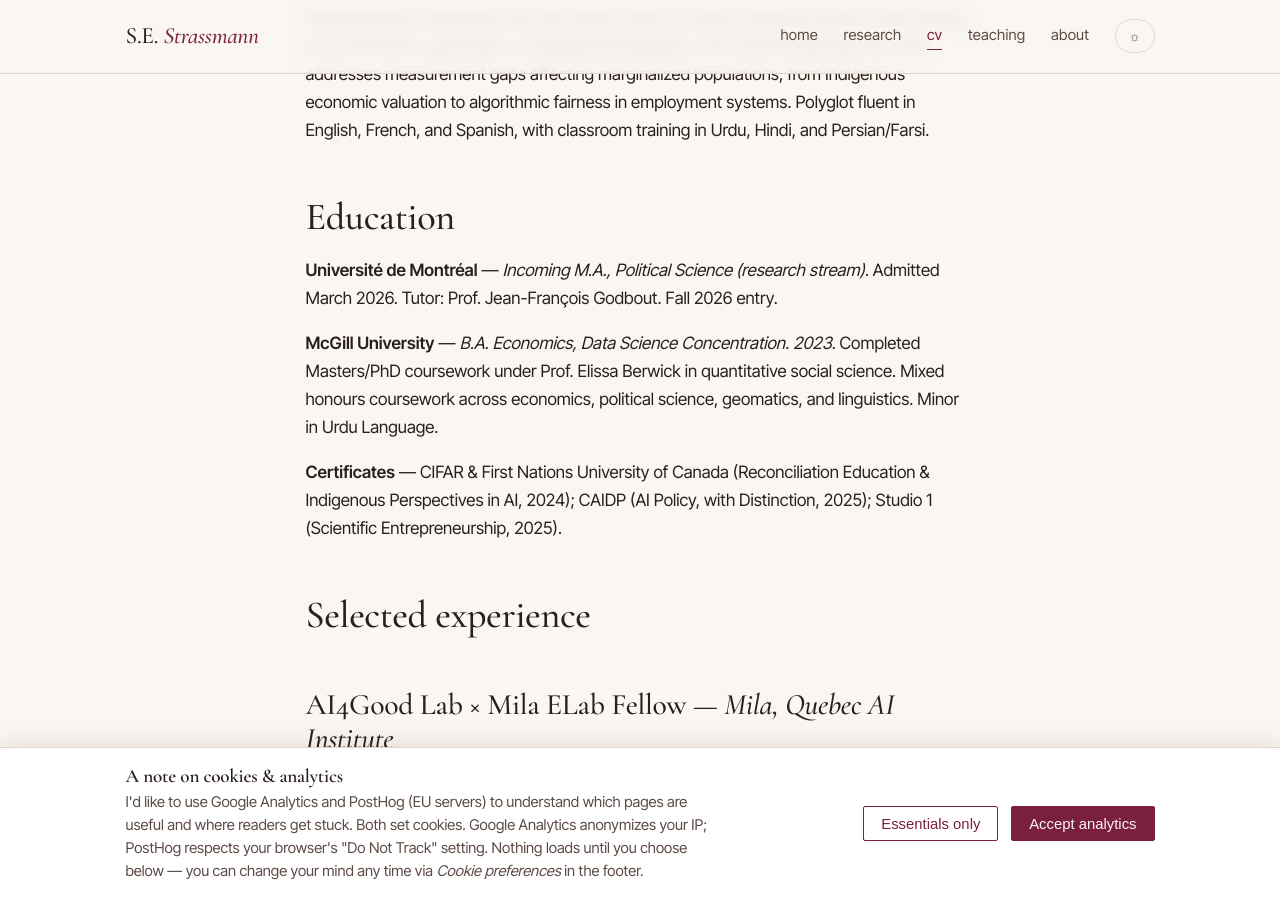
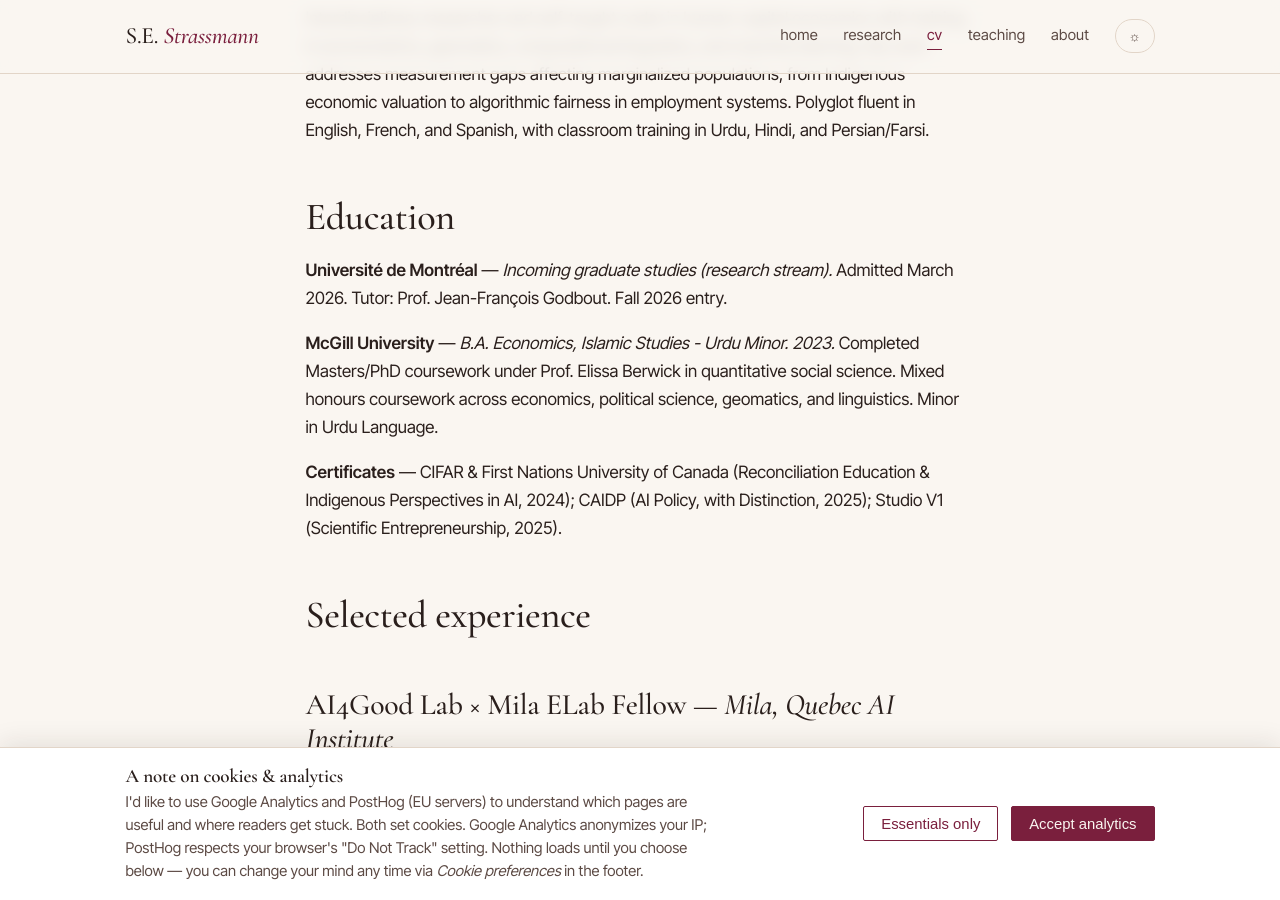
Before and after one commit to sophiestrazie/sophiestrazie.github.io, a Jekyll site: the page built from _pages/cv.md, in a window 1280 px wide and 900 px high, scrolled down 499 px. Built offline with Jekyll 4.4.1, drawn with Linux system fonts in a browser that asks for light colours.

Commit message:
Fix Facts

```diff
--- a/_pages/cv.md
+++ b/_pages/cv.md
@@ -21,17 +21,17 @@
 
 ## Education
 
-**Université de Montréal** — *Incoming M.A., Political Science (research stream).*
+**Université de Montréal** — *Incoming graduate studies (research stream).*
 Admitted March 2026. Tutor: Prof. Jean-François Godbout. Fall 2026 entry.
 
-**McGill University** — *B.A. Economics, Data Science Concentration. 2023.*
+**McGill University** — *B.A. Economics, Islamic Studies - Urdu Minor. 2023.*
 Completed Masters/PhD coursework under Prof. Elissa Berwick in quantitative
 social science. Mixed honours coursework across economics, political science,
 geomatics, and linguistics. Minor in Urdu Language.
 
 **Certificates** — CIFAR &amp; First Nations University of Canada (Reconciliation
 Education &amp; Indigenous Perspectives in AI, 2024); CAIDP (AI Policy, with
-Distinction, 2025); Studio 1 (Scientific Entrepreneurship, 2025).
+Distinction, 2025); Studio V1 (Scientific Entrepreneurship, 2025).
 
 ## Selected experience
 
```
Also changed, not shown: _pages/research.md (+3 -3 lines).
